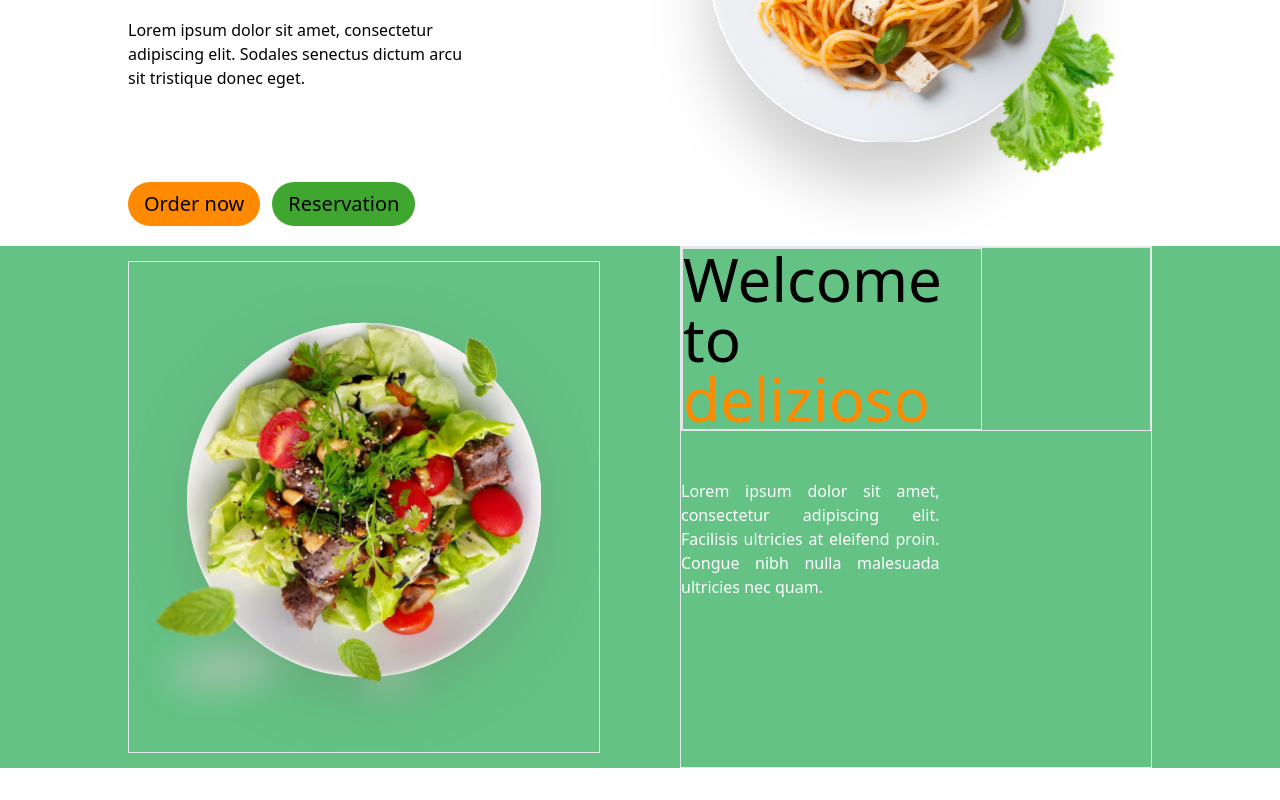
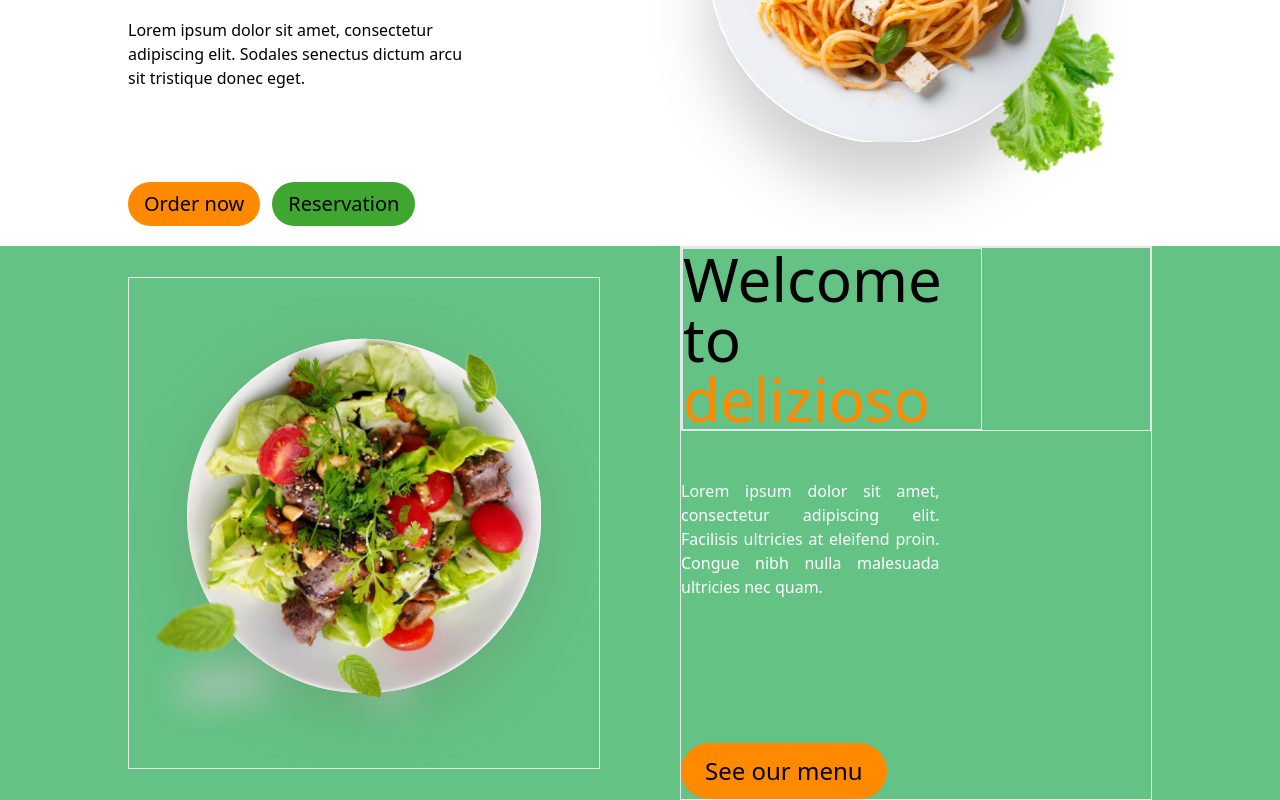
Before and after one commit to Naib2024/delfifgma, a Next.js app: page / in a window 1280 px wide. Shown: the part 439-1239 px from the top of the page. Before the commit the page ends 1207 px from the top, so only its background shows below. Built offline with nearby package versions, Linux system fonts and the light colour scheme.

Commit message:
uptade button

```diff
--- a/components/ui/button/index.tsx
+++ b/components/ui/button/index.tsx
@@ -1,11 +1,17 @@
-import React from 'react'
+import React from 'react';
 
-const Button = () => {
-  return (
-    <button>
-
-    </button>
-  )
+interface ButtonProps {
+    text: string;
+    bg: string;
+    textHoverColor: string;
 }
 
-export default Button
+const Button: React.FC<ButtonProps> = ({ text, bg, textHoverColor }) => {
+    return (
+        <button className={`${bg} ${textHoverColor} bg-[#FF8A00]  text-lg sm:text-xl lg:text-2xl px-6 py-3 rounded-full hover:text-white transition`}>
+            {text}
+        </button>
+    );
+};
+
+export default Button;
```
